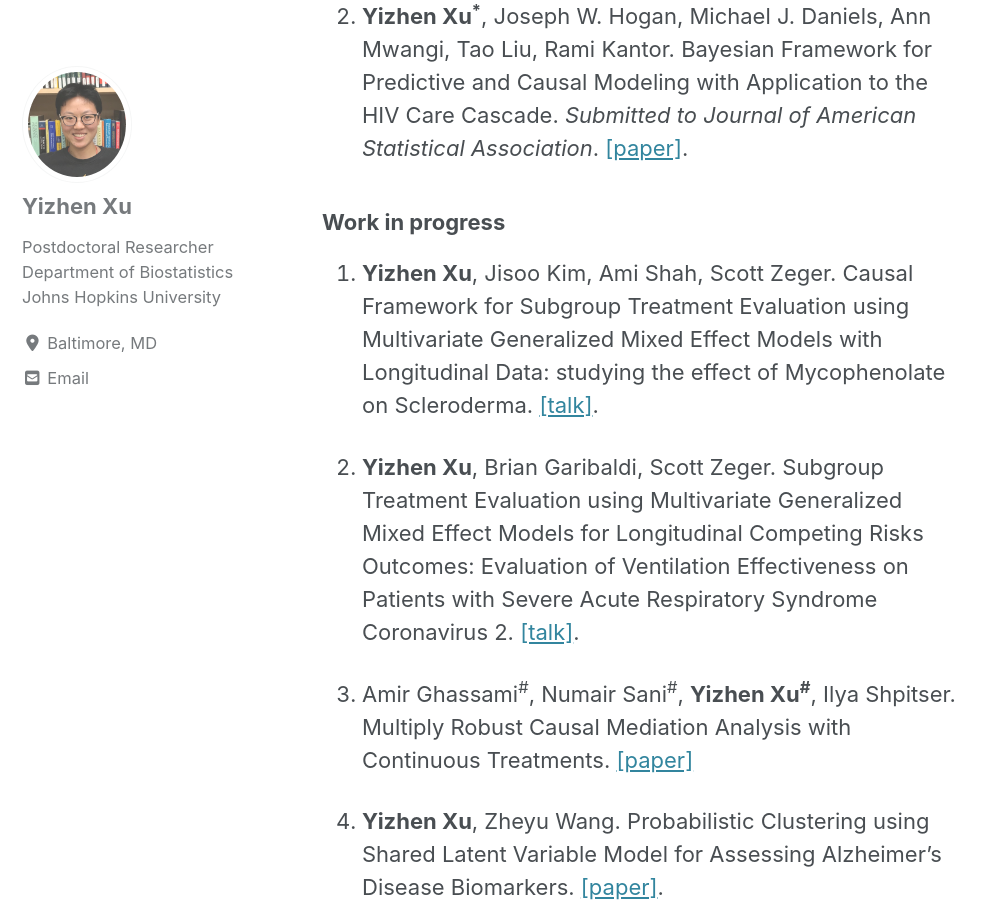
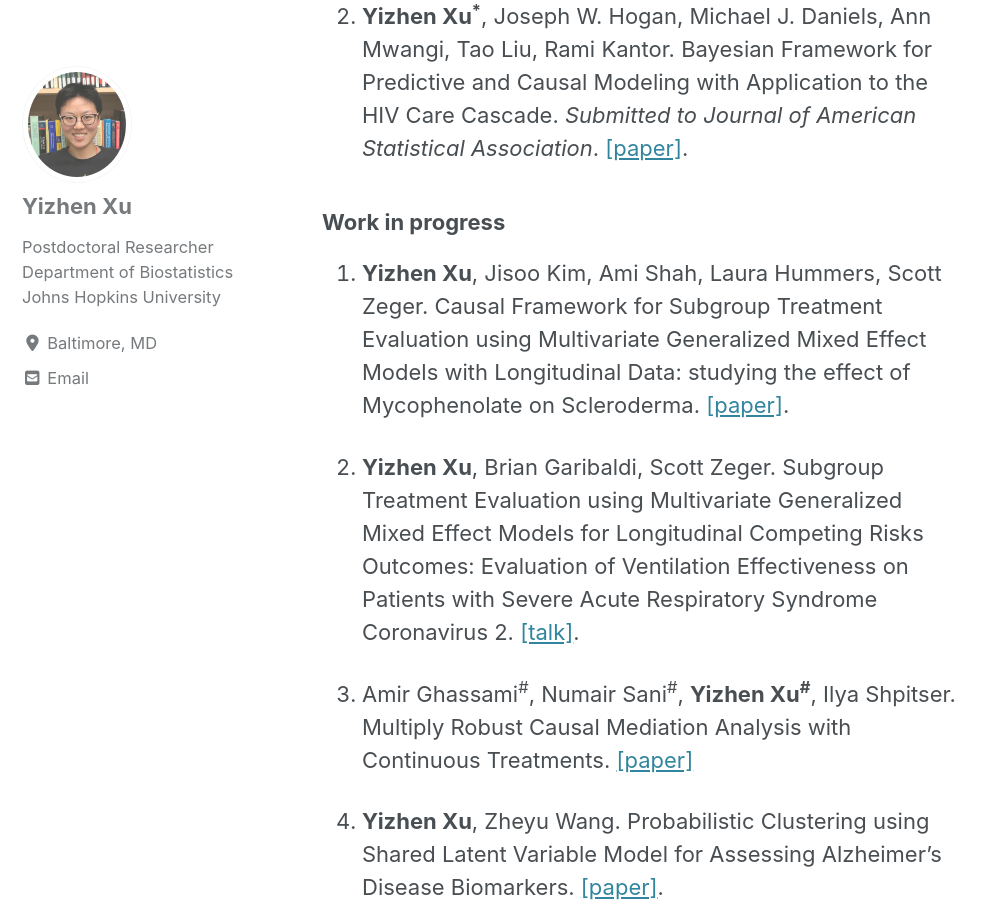
Before and after one commit to yizhenxu/yizhenxu.github.io, a Jekyll site: the page built from _pages/publication.md, in a window 1280 px wide and 900 px high, scrolled down 805 px. Shown: the whole window, without its empty margins (0-995 px from the left). Built offline with Jekyll 4.4.1, drawn with Linux system fonts in a browser that asks for light colours; cached includes are drawn as plain includes; nearby versions of some CDN libraries.

Commit message:
MGLMM update

```diff
--- a/_pages/publication.md
+++ b/_pages/publication.md
@@ -20,7 +20,7 @@ author_profile: true
 
 ### Work in progress
 
-1. **Yizhen Xu**, Jisoo Kim, Ami Shah, Scott Zeger. Causal Framework for Subgroup Treatment Evaluation using Multivariate Generalized Mixed Effect Models with Longitudinal Data: studying the effect of Mycophenolate on Scleroderma. <a href="/assets/Talk_slides/YX_JSM_2022.pdf">[talk]</a>.
+1. **Yizhen Xu**, Jisoo Kim, Ami Shah, Laura Hummers, Scott Zeger. Causal Framework for Subgroup Treatment Evaluation using Multivariate Generalized Mixed Effect Models with Longitudinal Data: studying the effect of Mycophenolate on Scleroderma. <a href="assets/pdffiles/Scleroderma.pdf">[paper]</a>.
 
 2. **Yizhen Xu**, Brian Garibaldi, Scott Zeger. Subgroup Treatment Evaluation using Multivariate Generalized Mixed Effect Models for Longitudinal Competing Risks Outcomes: Evaluation of Ventilation Effectiveness on Patients with Severe Acute Respiratory Syndrome Coronavirus 2. <a href="/assets/Talk_slides/YX_JSM_2021.pdf">[talk]</a>.
 
```
